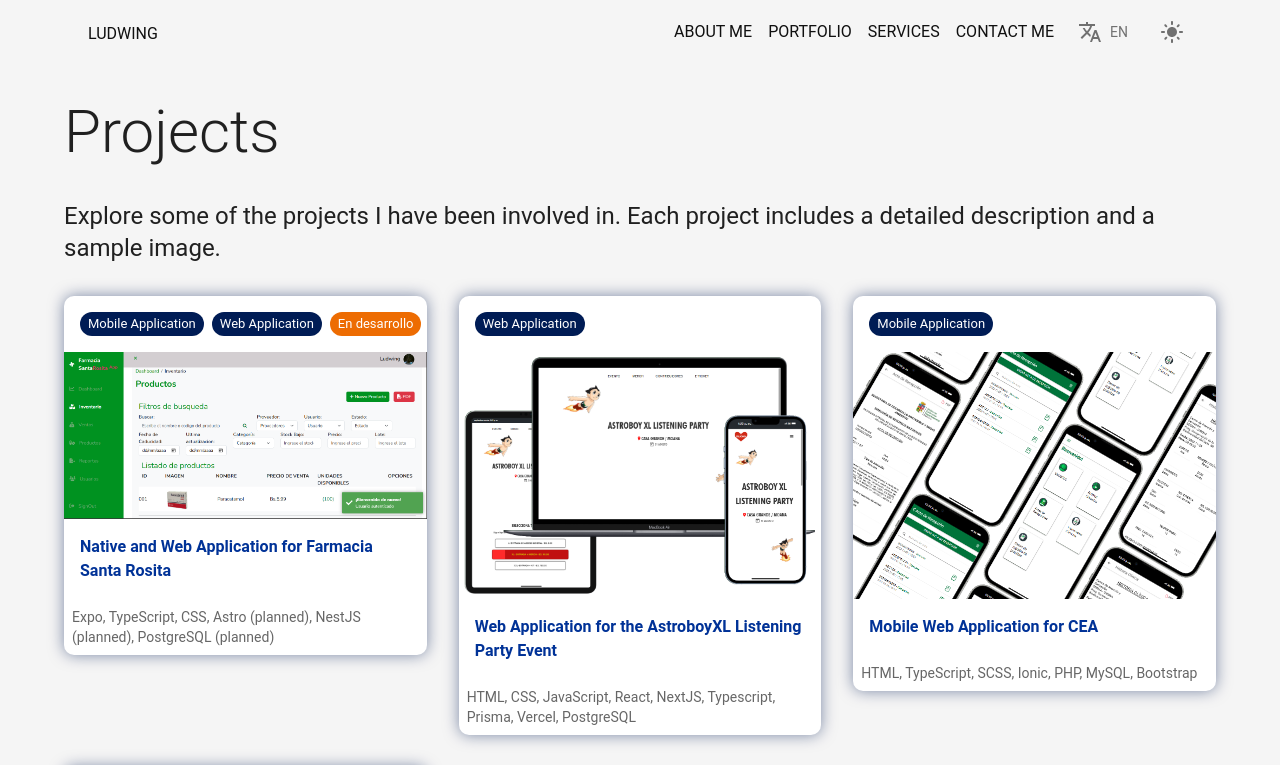
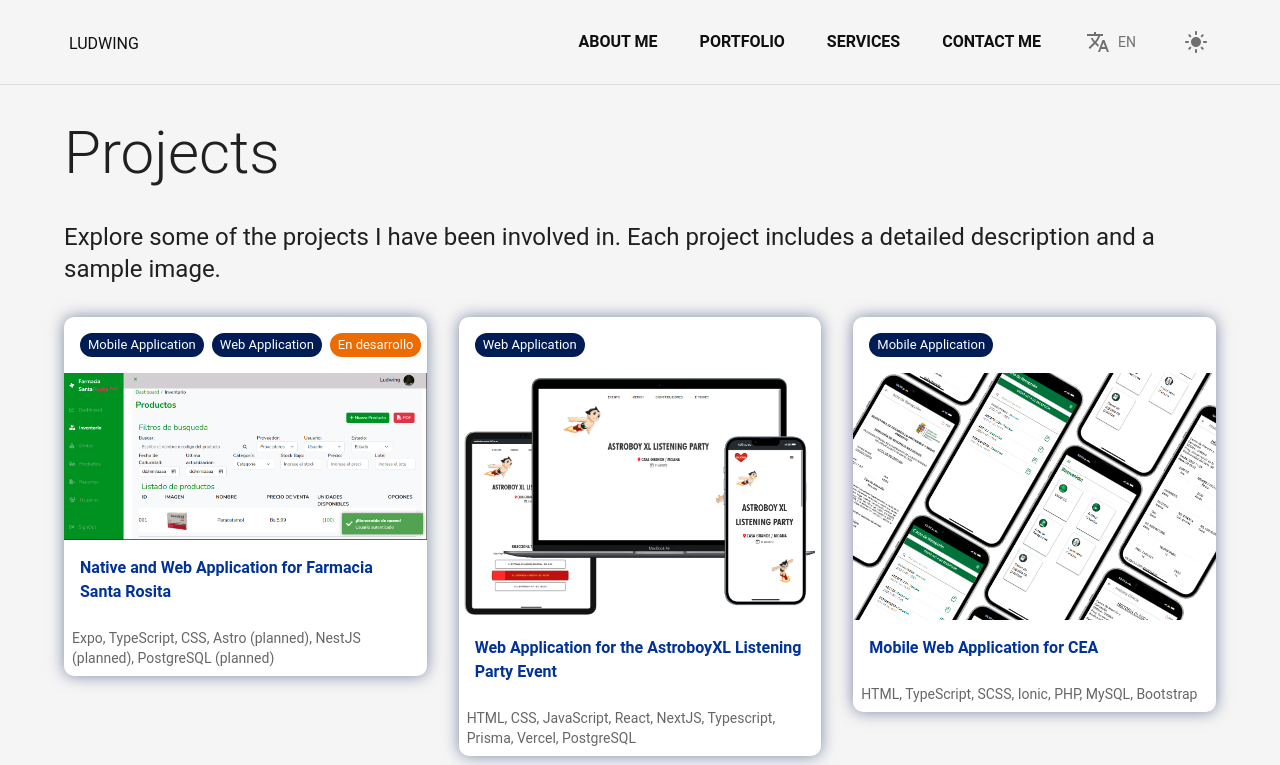
Before and after one commit to ludwingx/Portfolio-v3, a Next.js app: page /en/projects in a window 1280 px wide. Shown: the top 765 px of the page. Built offline with nearby package versions, Linux system fonts and the light colour scheme.

Commit message:
ajustes en page, navbar, switchers y middleware

```diff
--- a/src/app/[locale]/projects/page.tsx
+++ b/src/app/[locale]/projects/page.tsx
@@ -1,6 +1,6 @@
 import { Box, Typography, Grid, Container } from "@mui/material";
 import { useMessages, useTranslations } from "next-intl";
-import ProjectCard from './ProjectCard'; // Importa el componente de card
+import ProjectCard from './ProjectCard';
 
 interface Project {
   imageUrl: string;
@@ -48,7 +48,7 @@ export default function Projects() {
                 imageLogoUrl={messages.Projects[project][0].imageLogoUrl}
                 title={messages.Projects[project][0].title}
                 description={messages.Projects[project][0].description}
-                technologies={messages.Projects[project][0].technologies} // Asume que tienes una lista de tecnologías
+                technologies={messages.Projects[project][0].technologies}
                 name={messages.Projects[project][0].name}
                 type={messages.Projects[project][0].type}
                 inDevelopment={messages.Projects[project][0].inDevelopment}
--- a/src/components/btnLanguageChange/LanguageSwitcher.module.css
+++ b/src/components/btnLanguageChange/LanguageSwitcher.module.css
@@ -1,6 +1,3 @@
-.btnTheme{
-  color: var(--navbarText)
-}
 .btnTheme:hover {
   background-color: #00000000 /* Esta es la variable correcta */;
   color: #001c55 /* Esta es la variable correcta */
--- a/src/components/btnThemeChange/ThemeSwitcher.module.css
+++ b/src/components/btnThemeChange/ThemeSwitcher.module.css
@@ -1,7 +1,3 @@
-.btnTheme {
-  /* Agrega estilos aquí para el botón */
-  color: var(--color-main); /* Ejemplo de uso de una variable CSS */
-}
 .btnTheme:hover {
   background-color: #00000000;
   color: #001c55 /* Esta es la variable correcta */
--- a/src/components/navbar/Navbar.module.css
+++ b/src/components/navbar/Navbar.module.css
@@ -1,11 +1,19 @@
+.navbar {
+  background-color: #ffffff; /* Fondo blanco limpio */
+  padding: 10px 0;
+  border-bottom: 1px solid rgba(0, 0, 0, 0.1); /* Línea inferior suave */
+}
+
 .navbarLink {
-
   text-decoration: none;
-  color: inherit;
-  transition: color 0.3s;
-  font-weight: bold;
+  font-weight: 500; /* Peso de fuente ligeramente menor para un look más limpio */
+  transition: color 0.3s, background-color 0.1s, border-bottom 0.1s;
+  padding: 5px;
+  position: relative;
 }
 
 .navbarLink:hover {
-  color: #001c55 /* Esta es la variable correcta */
+  color: #001c55; /* Cambia el color del texto al hacer hover */
+  border-bottom: solid #001c55; /* Añade una línea inferior sutil al hacer hover */
+  background-color: transparent; /* Mantén el fondo transparente */
 }
--- a/src/components/navbar/Navbar.tsx
+++ b/src/components/navbar/Navbar.tsx
@@ -18,29 +18,36 @@ const NavbarServer: React.FC = () => {
   ];
 
   return (
-    <Container>
-      <Box>
-        <AppBar position="static" className={styles.navbar} >
-          <Toolbar>
+    <AppBar position="static" className={styles.navbar} elevation={0}>
+      <Container maxWidth="lg">
+        <Toolbar disableGutters>
+          {/* Logo */}
           <Typography
             variant="h6"
             sx={{ flexGrow: 1 }}
-              className={styles.navbarLink}
+            className={styles.logo}
           >
             <Link href={`/${locale}`} passHref>
               <Typography
                 component="span"
                 className={styles.navbarLink}
-                  sx={{ textDecoration: "none", color: "inherit" }}
+                sx={{
+                  textDecoration: "none",
+                  color: "inherit",
+                  cursor: "pointer",
+                }}
               >
                 LUDWING
               </Typography>
             </Link>
           </Typography>
+
+          {/* Links de navegación */}
           <Box
             sx={{
-                display: { xs: "none", md: "flex", alignItems: "center" },
-                gap: 2,
+              display: { xs: "none", md: "flex" },
+              alignItems: "center",
+              gap: 4, // Mayor separación entre los enlaces
             }}
           >
             {navLinks.map(({ href, label }) => (
@@ -48,22 +55,28 @@ const NavbarServer: React.FC = () => {
                 <Typography
                   component="span"
                   className={styles.navbarLink}
-                    sx={{}}
+                  sx={{
+                    textDecoration: "none",
+                    color: "inherit",
+                    fontWeight: "bold",
+                    cursor: "pointer",
+                  }}
                 >
                   {label}
                 </Typography>
               </Link>
             ))}
-              {/* Aquí puedes incluir LanguageSwitcher y ThemeSwitcher si son compatibles con renderizado del servidor */}
-              <LanguageSwitcher />
-              <ThemeSwitcher />
+
+            {/* LanguageSwitcher y ThemeSwitcher */}
+            <LanguageSwitcher  />
+            <ThemeSwitcher  />
           </Box>
-            <MobileMenu navLinks={navLinks} />{" "}
-            {/* Pasar las traducciones como propiedad */}
+
+          {/* Menú móvil */}
+          <MobileMenu navLinks={navLinks} />
         </Toolbar>
+      </Container>
     </AppBar>
-      </Box>
-    </Container>
   );
 };
 
--- a/src/middleware.ts
+++ b/src/middleware.ts
@@ -6,7 +6,7 @@ export default createMiddleware({
   locales,
 
   // Local por defecto cuando no se encuentra coincidencia
-  defaultLocale: 'en'
+  defaultLocale: 'es'
 });
 
 export const config = {
```
Lines whose indentation alone changed are shown as unchanged.
